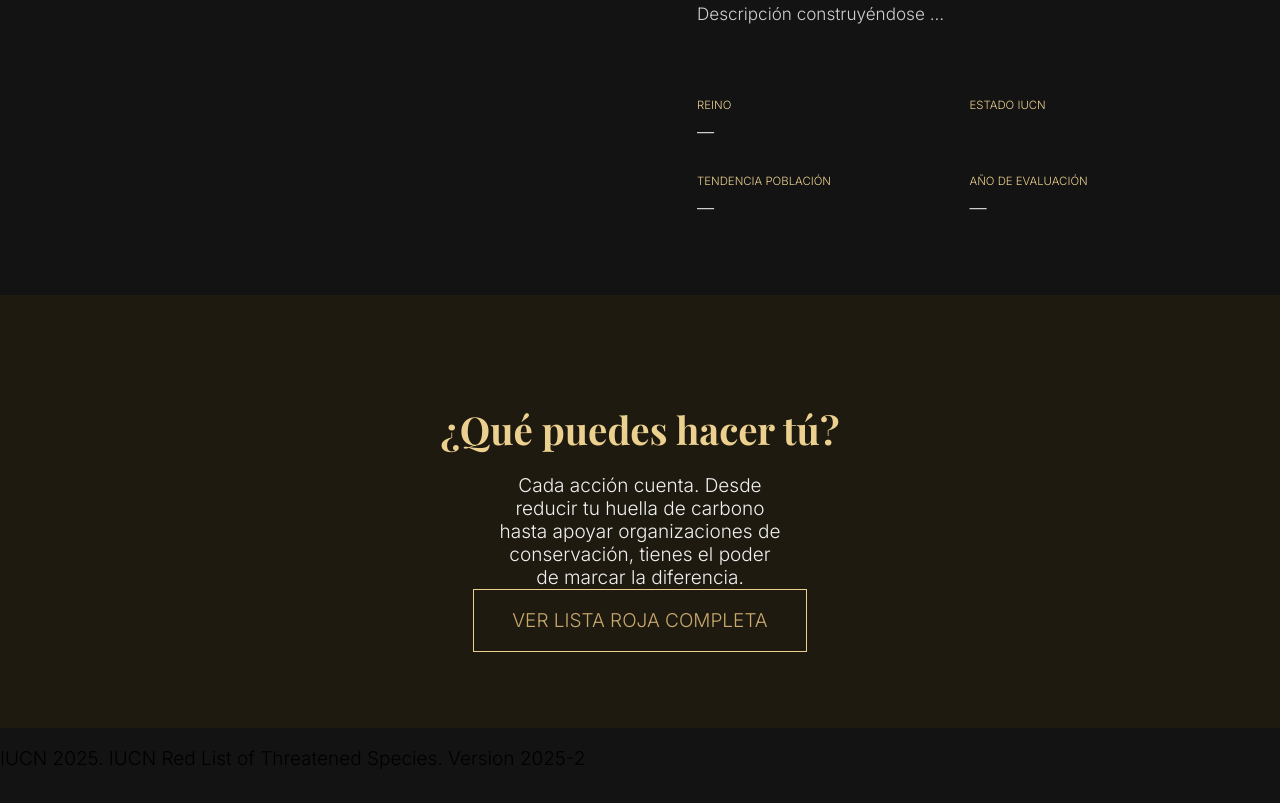
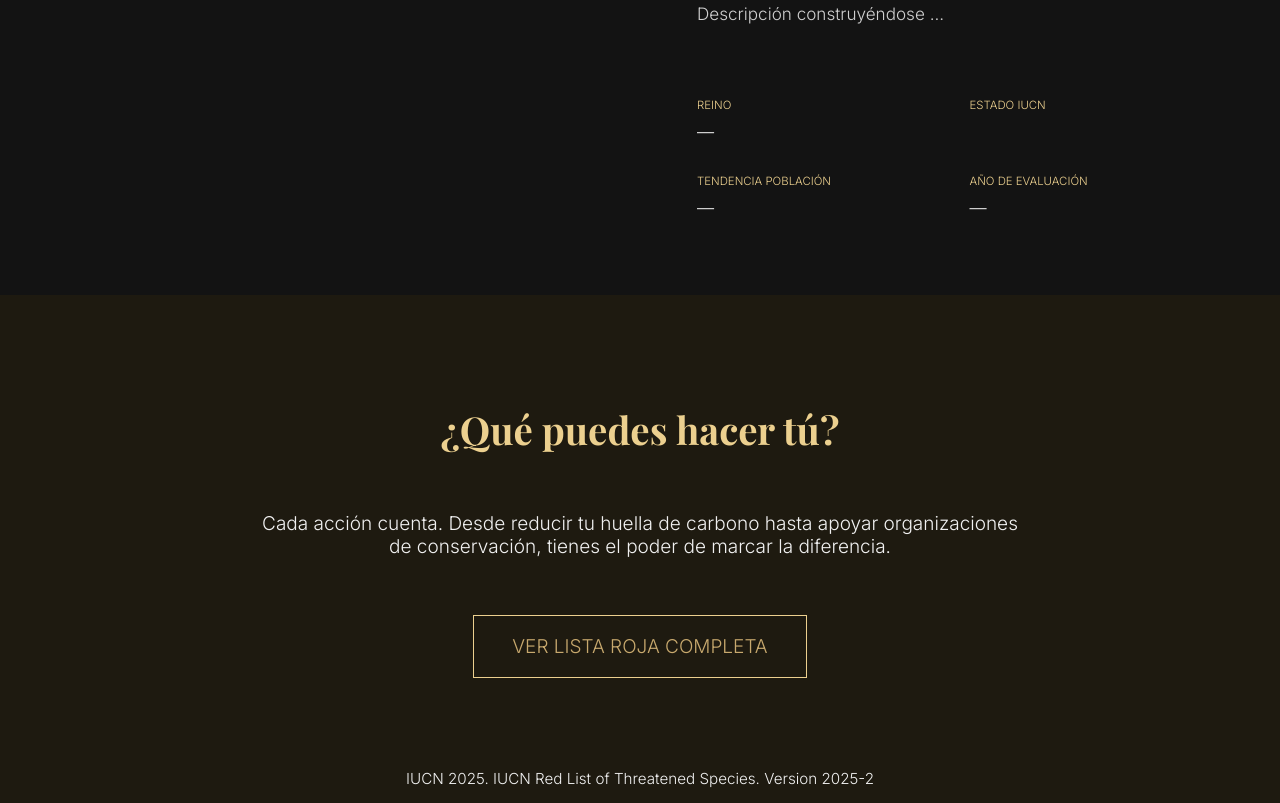
Before and after one commit to monsoon013/landing-ape, a plain HTML site: page index.html in a window 1280 px wide. Shown: the part 570-1373 px from the top of the page. Drawn offline with nearby package versions, Linux system fonts and the light colour scheme; a web font is replaced by a local one.

Commit message:
defitnivamente acabado

```diff
--- a/css/style.css
+++ b/css/style.css
@@ -219,9 +219,12 @@ header nav {
 }
 
 #cta p{
-    max-width: 15rem;
+    max-width: 40rem;
     margin: 0 auto;
     color: var(--text);
+     margin-bottom: 3rem;
+    margin-top: 3rem;
+
 }
 
 .btn-cta{
@@ -282,3 +285,16 @@ header nav {
     cursor: pointer;
     font-size: 1rem;
 }
+
+
+.pie-pagina {
+  display: flex;
+  justify-content: center;
+  background: var(--secondary);
+}
+
+
+.pie-pagina > p:nth-child(1) {
+  color: var(--text);
+  font-size: 0.8rem;
+}
```
